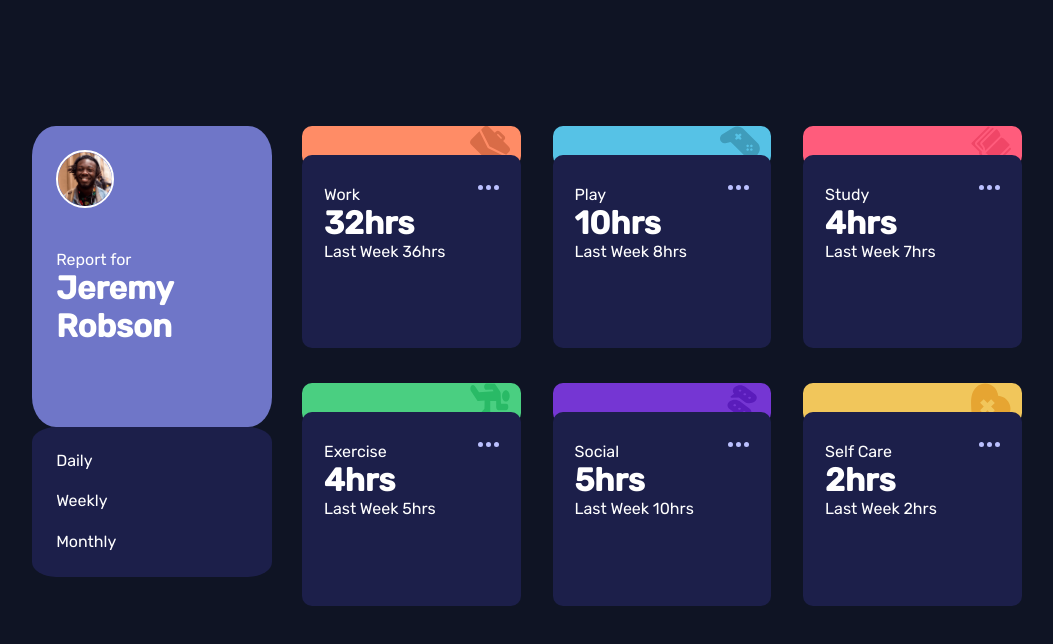
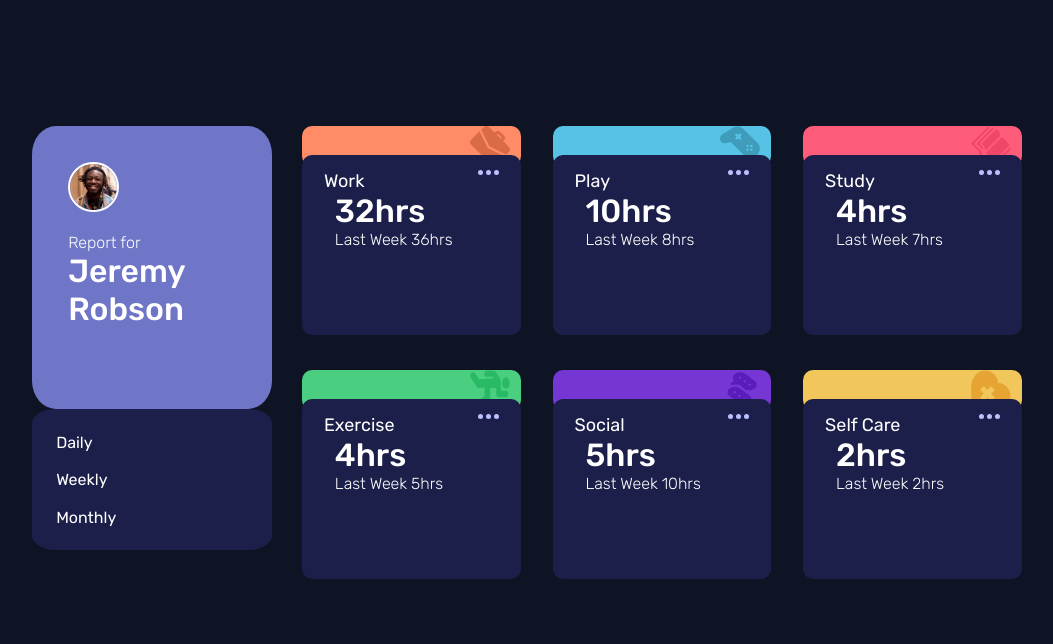
Before and after one commit to FredrickWambua/Jituchallenges, a plain HTML site: page time-tracking-dashboard-main/index.html in a window 1280 px wide. Shown: the whole page, without its empty margins (113-1166 px from the left). Drawn offline with Linux system fonts and the light colour scheme.

Commit message:
modifies the grid styling

```diff
--- a/time-tracking-dashboard-main/grid.css
+++ b/time-tracking-dashboard-main/grid.css
@@ -11,11 +11,20 @@
       display: grid;
       grid-template-columns: 1fr 1fr 1fr;
       grid-template-rows: 1fr 1fr;
+      row-gap: 4rem;
       column-gap: 2rem;
-      row-gap: 4rem;
       height: 100%;
 
   }
+
+  .period-options{
+    background-color: hsl(235, 46%, 20%);
+    display: grid;
+    grid-template-rows: 1fr 1fr 1fr;
+    gap: 20%;
+    padding: 10%;
+    border-radius: 10%;
+}
 
   @media only screen and (max-width: 375px) {
     .grid,
--- a/time-tracking-dashboard-main/index.html
+++ b/time-tracking-dashboard-main/index.html
@@ -29,7 +29,7 @@
           <img class="profile-img" src="./images/image-jeremy.png" alt="jeremy profile">
           <div class="profile-bio">
             <p>Report for</p>
-            <h1>Jeremy Robson</h1>
+            <h1>Jeremy <span>Robson</span></h1>
           </div>
         </div>
           <div class="period-options">
--- a/time-tracking-dashboard-main/styles.css
+++ b/time-tracking-dashboard-main/styles.css
@@ -25,14 +25,14 @@ body {
     display: grid;
     grid-template-rows: 2fr 1fr;
     border-radius: 50%;
-
+    height: 100%;
 }
 
 
 .profile-header {
     background-color: hsl(235, 45%, 61%);
     border-radius: 10%;
-    padding: 10%;
+    padding: 15%;
     position: relative;
     z-index: 1;
 
@@ -46,24 +46,18 @@ body {
 }
 
 .profile-bio {
-    margin-top: 20%;
+    margin-top: 10%;
     color: white;
-    padding-bottom: 30%;
+    padding-bottom: 10%;
+    font-weight: 300;
 }
-
-.profile-bio h1 {
-    font-weight: 300px;
+h1 {
+font-weight: 500;
 }
 
 
-.period-options{
-    background-color: hsl(235, 46%, 20%);
-    display: grid;
-    grid-template-rows: 1fr 1fr 1fr;
-    gap: 20%;
-    padding: 10%;
-    border-radius: 10%;
-}
+
+
 
 
 .period-options a {
@@ -83,20 +77,27 @@ body {
     border-radius: 10px;
     margin-top: -5%;
     height: 100%;
-    padding-top: 30px;
+    padding-top: 15px;
 }
 .card-header {
     width: 80%;
     margin-left: auto;
     margin-right: auto;
     display: flex;
+    flex-direction: row;
     justify-content: space-between;
+    font-size: 18px;
 }
 .card-content {
-    display: flex;
-    flex-direction: column;
+    display: grid;
+    grid-template-rows: 1fr 1fr 1fr;
     justify-content: flex-start;
-    margin-left: 10%;
+    margin-left: 15%;
+    align-items: baseline;
+}
+
+.last-week {
+    font-weight: 300;
 }
 .image-icon {
     display: flex;
@@ -115,6 +116,7 @@ body {
 
 #ellipsis {
     height: fit-content;
+    float: right;
 }
 
 .image-icon-work{
```
